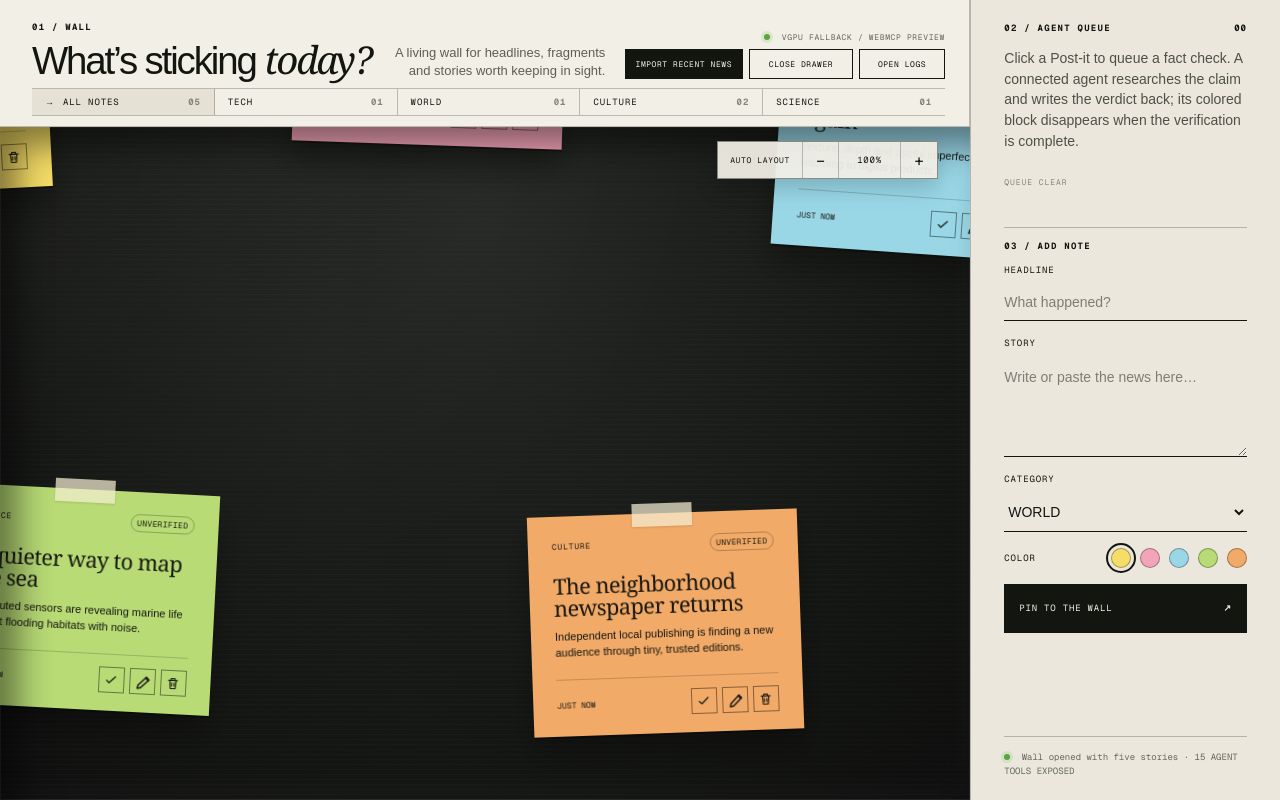
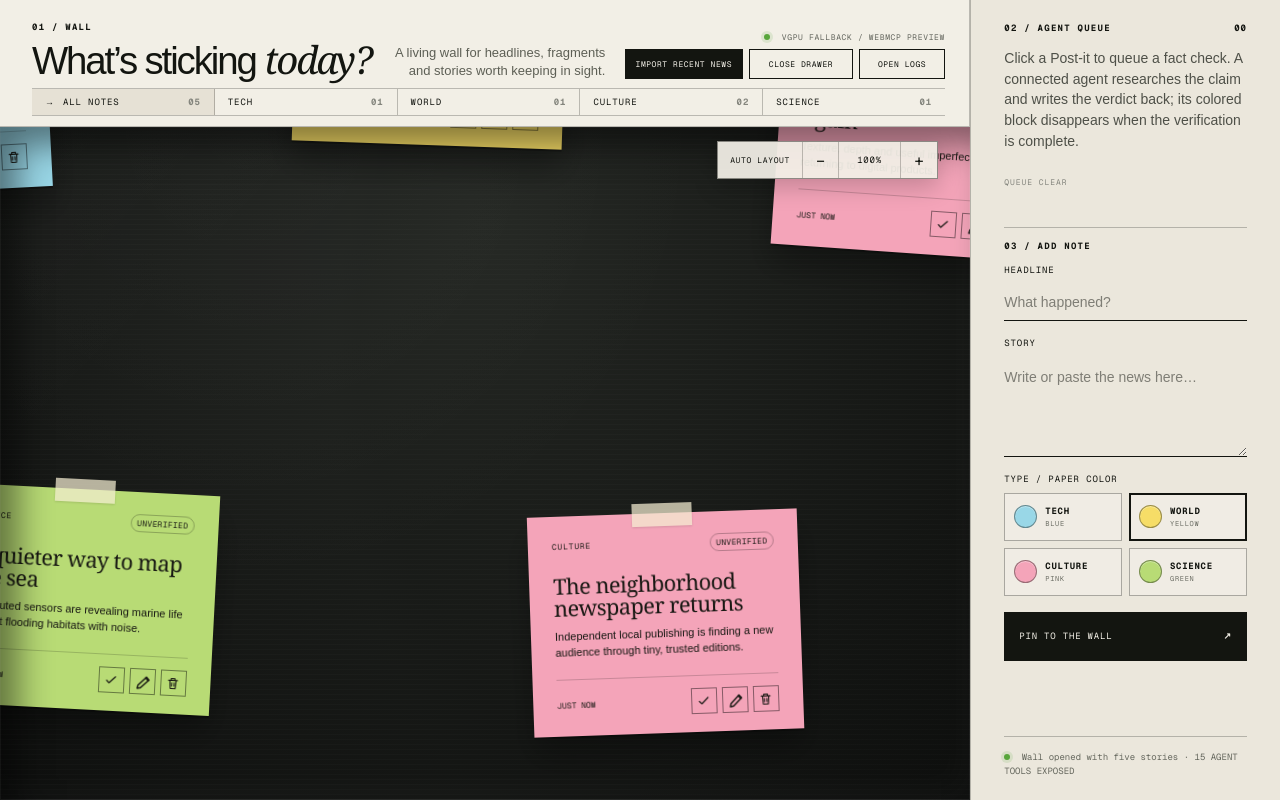
Before and after one commit to aletheia/the-daily-wall, a Next.js app: page / in a window 1280 px wide. Built offline with nearby package versions, Linux system fonts and the light colour scheme.

Commit message:
Tie news types to paper colors

```diff
--- a/app/globals.css
+++ b/app/globals.css
@@ -126,15 +126,21 @@ button.fact-badge:hover { transform: translateY(-1px); box-shadow: 0 0 0 2px rgb
 .form-code { display: block; margin-top: 0; padding-top: 12px; }
 .composer form { display: flex; flex-direction: column; gap: 16px; margin: 12px 0 20px; }
 .composer label { display: flex; flex-direction: column; gap: 8px; font: 9px var(--font-geist-mono), monospace; letter-spacing: .1em; }
-.composer input, .composer textarea, .composer select { width: 100%; border: 0; border-bottom: 1px solid var(--ink); border-radius: 0; padding: 10px 0; background: transparent; outline: none; font: 14px Arial, sans-serif; letter-spacing: 0; }
+.composer input:not([type='radio']), .composer textarea, .composer select { width: 100%; border: 0; border-bottom: 1px solid var(--ink); border-radius: 0; padding: 10px 0; background: transparent; outline: none; font: 14px Arial, sans-serif; letter-spacing: 0; }
 .composer textarea { height: 100px; resize: vertical; line-height: 1.45; }
-.color-row { display: flex; align-items: center; gap: 9px; font: 9px var(--font-geist-mono), monospace; letter-spacing: .1em; }
-.color-row > span { margin-right: auto; }
-.composer input.swatch { appearance: none; width: 20px; height: 20px; flex: 0 0 20px; padding: 0; border: 1px solid rgba(19, 22, 17, .35); border-radius: 50%; cursor: pointer; transition: transform .14s ease, outline-color .14s ease; }
-.composer input.swatch.yellow { background: #f6dd67; } .composer input.swatch.pink { background: #f4a4b9; } .composer input.swatch.blue { background: #99d7e7; } .composer input.swatch.green { background: #b8db75; } .composer input.swatch.orange { background: #f1aa67; }
-.composer input.swatch:hover { transform: scale(1.12); }
-.composer input.swatch:checked { outline: 2px solid var(--ink); outline-offset: 3px; }
-.composer input.swatch:focus-visible { outline: 3px solid #e54b36; outline-offset: 3px; }
+.type-options { margin: 0; padding: 0; border: 0; }
+.type-options legend { margin-bottom: 8px; font: 9px var(--font-geist-mono), monospace; letter-spacing: .1em; }
+.type-option-list { display: grid; grid-template-columns: repeat(2, minmax(0, 1fr)); gap: 7px; }
+.composer label.type-option { position: relative; min-width: 0; min-height: 48px; padding: 8px 9px; flex-direction: row; align-items: center; gap: 8px; border: 1px solid rgba(19, 22, 17, .32); background: rgba(255, 255, 255, .22); cursor: pointer; transition: transform .14s ease, box-shadow .14s ease, border-color .14s ease; }
+.type-option input { position: absolute; opacity: 0; pointer-events: none; }
+.type-option-swatch { width: 23px; height: 23px; flex: 0 0 23px; border: 1px solid rgba(19, 22, 17, .4); border-radius: 50%; box-shadow: inset 0 1px 0 rgba(255, 255, 255, .35); }
+.type-option-swatch.yellow { background: #f6dd67; } .type-option-swatch.pink { background: #f4a4b9; } .type-option-swatch.blue { background: #99d7e7; } .type-option-swatch.green { background: #b8db75; }
+.type-option-copy { display: flex; min-width: 0; flex-direction: column; gap: 2px; }
+.type-option-copy b { font: 700 9px var(--font-geist-mono), monospace; letter-spacing: .08em; }
+.type-option-copy small { color: #6d6f66; font: 7px var(--font-geist-mono), monospace; letter-spacing: .1em; }
+.type-option:hover { transform: translateY(-1px); box-shadow: 2px 3px 0 rgba(19, 22, 17, .11); }
+.composer label.type-option.selected { border-color: var(--ink); box-shadow: inset 0 0 0 1px var(--ink); }
+.type-option:has(input:focus-visible) { outline: 3px solid #e54b36; outline-offset: 2px; }
 .pin-button { height: 49px; padding: 0 14px; border: 1px solid var(--ink); background: var(--ink); color: var(--paper); display: flex; align-items: center; justify-content: space-between; font: 9px var(--font-geist-mono), monospace; letter-spacing: .09em; }
 .pin-button:hover { background: #e54b36; }
 .cancel-button { border: 0; background: transparent; text-decoration: underline; font: 9px var(--font-geist-mono), monospace; letter-spacing: .1em; }
--- a/app/page.tsx
+++ b/app/page.tsx
@@ -58,6 +58,18 @@ declare global {
 
 const COLORS: NoteColor[] = ['yellow', 'pink', 'blue', 'green', 'orange'];
 const CATEGORIES: Category[] = ['TECH', 'WORLD', 'CULTURE', 'SCIENCE'];
+const CATEGORY_COLORS: Record<Category, NoteColor> = {
+  TECH: 'blue',
+  WORLD: 'yellow',
+  CULTURE: 'pink',
+  SCIENCE: 'green',
+};
+const CATEGORY_COLOR_LABELS: Record<Category, string> = {
+  TECH: 'BLUE',
+  WORLD: 'YELLOW',
+  CULTURE: 'PINK',
+  SCIENCE: 'GREEN',
+};
 const FACT_CHECK_STATUSES: FactCheckStatus[] = ['unverified', 'queued', 'verified', 'disputed', 'inconclusive'];
 const AGENT_LOG_LEVELS: AgentLogLevel[] = ['info', 'success', 'warning', 'error'];
 const AGENT_ACTORS: AgentActor[] = ['human', 'agent', 'system'];
@@ -76,11 +88,11 @@ const CONFETTI_PIECES = Array.from({ length: 22 }, (_, index) => ({
 }));
 
 const INITIAL_NOTES: Note[] = [
-  { id: 'open-models', category: 'TECH', title: 'Open models close the gap', body: 'Small, specialized models are becoming the default for focused newsroom workflows.', color: 'yellow', x: 6, y: 9, rotation: -3, createdAt: '2026-08-28T07:40:00.000Z' },
-  { id: 'solar-roofs', category: 'WORLD', title: 'Cities turn roofs into power', body: 'A new wave of urban solar projects is shifting the economics of local energy.', color: 'pink', x: 38, y: 5, rotation: 2, createdAt: '2026-08-28T07:41:00.000Z' },
-  { id: 'tactile-ui', category: 'CULTURE', title: 'Interfaces get tactile again', body: 'Texture, depth and useful imperfection are returning to digital products.', color: 'blue', x: 68, y: 14, rotation: 4, createdAt: '2026-08-28T07:42:00.000Z' },
+  { id: 'open-models', category: 'TECH', title: 'Open models close the gap', body: 'Small, specialized models are becoming the default for focused newsroom workflows.', color: 'blue', x: 6, y: 9, rotation: -3, createdAt: '2026-08-28T07:40:00.000Z' },
+  { id: 'solar-roofs', category: 'WORLD', title: 'Cities turn roofs into power', body: 'A new wave of urban solar projects is shifting the economics of local energy.', color: 'yellow', x: 38, y: 5, rotation: 2, createdAt: '2026-08-28T07:41:00.000Z' },
+  { id: 'tactile-ui', category: 'CULTURE', title: 'Interfaces get tactile again', body: 'Texture, depth and useful imperfection are returning to digital products.', color: 'pink', x: 68, y: 14, rotation: 4, createdAt: '2026-08-28T07:42:00.000Z' },
   { id: 'quiet-ocean', category: 'SCIENCE', title: 'A quieter way to map the sea', body: 'Distributed sensors are revealing marine life without flooding habitats with noise.', color: 'green', x: 16, y: 52, rotation: 3, createdAt: '2026-08-28T07:43:00.000Z' },
-  { id: 'local-paper', category: 'CULTURE', title: 'The neighborhood newspaper returns', body: 'Independent local publishing is finding a new audience through tiny, trusted editions.', color: 'orange', x: 53, y: 54, rotation: -2, createdAt: '2026-08-28T07:44:00.000Z' },
+  { id: 'local-paper', category: 'CULTURE', title: 'The neighborhood newspaper returns', body: 'Independent local publishing is finding a new audience through tiny, trusted editions.', color: 'pink', x: 53, y: 54, rotation: -2, createdAt: '2026-08-28T07:44:00.000Z' },
 ];
 
 const BOARD_SHADER = /* wgsl */ `
@@ -240,14 +252,15 @@ function linkedText(text: string): ReactNode[] {
   return content;
 }
 
-function createNote(input: { title: string; body: string; category?: Category; color?: NoteColor }, index: number): Note {
+function createNote(input: { title: string; body: string; category?: Category }, index: number): Note {
   const [x, y] = LAYOUT[index % LAYOUT.length];
+  const category = input.category ?? 'WORLD';
   return {
     id: `note-${Date.now()}-${index}`,
     title: input.title.slice(0, 90),
     body: input.body.slice(0, 420),
-    category: input.category ?? 'WORLD',
-    color: input.color ?? COLORS[index % COLORS.length],
+    category,
+    color: CATEGORY_COLORS[category],
     x,
     y,
     rotation: ROTATIONS[index % ROTATIONS.length],
@@ -256,13 +269,17 @@ function createNote(input: { title: string; body: string; category?: Category; c
   };
 }
 
+function normalizeNote(note: Note): Note {
+  const category = CATEGORIES.includes(note.category) ? note.category : 'WORLD';
+  return { ...note, category, color: CATEGORY_COLORS[category] };
+}
+
 export default function Home() {
   const [notes, setNotes] = useState<Note[]>(INITIAL_NOTES);
   const [activeFilter, setActiveFilter] = useState<Filter>('ALL');
   const [headline, setHeadline] = useState('');
   const [story, setStory] = useState('');
   const [category, setCategory] = useState<Category>('WORLD');
-  const [color, setColor] = useState<NoteColor>('yellow');
   const [editingId, setEditingId] = useState<string | null>(null);
   const [lastEvent, setLastEvent] = useState('Wall opened with five stories');
   const [gpuStatus, setGpuStatus] = useState<'loading' | 'ready' | 'fallback'>('loading');
@@ -345,7 +362,6 @@ export default function Home() {
     setHeadline('');
     setStory('');
     setCategory('WORLD');
-    setColor('yellow');
     setEditingId(null);
   }, []);
 
@@ -396,7 +412,7 @@ export default function Home() {
     return sizes;
   }, []);
 
-  const addNewsNote = useCallback((input: { title: string; body: string; category?: Category; color?: NoteColor }, actor: AgentActor) => {
+  const addNewsNote = useCallback((input: { title: string; body: string; category?: Category }, actor: AgentActor) => {
     const operation = noteAddQueueRef.current.then(async () => {
       const current = notesRef.current;
       const next = createNote(input, current.length);
@@ -445,7 +461,7 @@ export default function Home() {
         storageReadyRef.current = true;
         if (stored) {
           const parsed = JSON.parse(stored) as Note[];
-          if (Array.isArray(parsed)) commitNotes(parsed.slice(0, 24));
+          if (Array.isArray(parsed)) commitNotes(parsed.slice(0, 24).map(normalizeNote));
         }
         if (storedActions) {
           const parsed = JSON.parse(storedActions) as AgentAction[];
@@ -603,11 +619,11 @@ export default function Home() {
             headline: { type: 'string', description: 'Short news headline.' },
             story: { type: 'string', description: 'News summary or pasted story.' },
             category: { type: 'string', enum: CATEGORIES },
-            color: { type: 'string', enum: COLORS },
+            color: { type: 'string', enum: COLORS, description: 'Deprecated compatibility field. Paper color is determined by category.' },
           },
           required: ['headline', 'story'],
         },
-        execute: ({ headline: rawHeadline, story: rawStory, category: rawCategory, color: rawColor }) => {
+        execute: ({ headline: rawHeadline, story: rawStory, category: rawCategory }) => {
           const cleanHeadline = String(rawHeadline ?? '').trim();
           const cleanStory = String(rawStory ?? '').trim();
           if (!cleanHeadline || !cleanStory) return { success: false, error: 'Headline and story are required.' };
@@ -615,32 +631,32 @@ export default function Home() {
             title: cleanHeadline,
             body: cleanStory,
             category: CATEGORIES.includes(rawCategory as Category) ? rawCategory as Category : 'WORLD',
-            color: COLORS.includes(rawColor as NoteColor) ? rawColor as NoteColor : undefined,
           }, 'agent');
         },
       }, options);
       await context!.registerTool({
         name: 'update_news_note',
-        description: 'Edit the headline, story, category, or color of an existing news Post-it.',
+        description: 'Edit the headline, story, or category of an existing news Post-it. Paper color follows category.',
         inputSchema: {
           type: 'object',
           properties: {
             id: { type: 'string' }, headline: { type: 'string' }, story: { type: 'string' },
-            category: { type: 'string', enum: CATEGORIES }, color: { type: 'string', enum: COLORS },
+            category: { type: 'string', enum: CATEGORIES }, color: { type: 'string', enum: COLORS, description: 'Deprecated compatibility field. Paper color is determined by category.' },
           },
           required: ['id'],
         },
-        execute: ({ id, headline: newHeadline, story: newStory, category: newCategory, color: newColor }) => {
+        execute: ({ id, headline: newHeadline, story: newStory, category: newCategory }) => {
           const noteId = String(id);
           const current = notesRef.current;
           const targetNote = current.find((note) => note.id === noteId);
           if (!targetNote) return { success: false, error: 'Note not found.' };
+          const category = CATEGORIES.includes(newCategory as Category) ? newCategory as Category : targetNote.category;
           const updated: Note = {
             ...targetNote,
             title: newHeadline === undefined ? targetNote.title : String(newHeadline).trim().slice(0, 90),
             body: newStory === undefined ? targetNote.body : String(newStory).trim().slice(0, 420),
-            category: CATEGORIES.includes(newCategory as Category) ? newCategory as Category : targetNote.category,
-            color: COLORS.includes(newColor as NoteColor) ? newColor as NoteColor : targetNote.color,
+            category,
+            color: CATEGORY_COLORS[category],
           };
           commitNotes(current.map((note) => note.id === noteId ? updated : note));
           setLastEvent(`Agent edited “${updated.title}”`);
@@ -931,16 +947,16 @@ export default function Home() {
     const cleanStory = story.trim();
     if (!cleanHeadline || !cleanStory) { setLastEvent('Add a headline and story first'); return }
     if (editingId) {
-      commitNotes((current) => current.map((note) => note.id === editingId ? { ...note, title: cleanHeadline.slice(0, 90), body: cleanStory.slice(0, 420), category, color } : note));
+      commitNotes((current) => current.map((note) => note.id === editingId ? { ...note, title: cleanHeadline.slice(0, 90), body: cleanStory.slice(0, 420), category, color: CATEGORY_COLORS[category] } : note));
       setLastEvent(`Updated “${cleanHeadline}”`);
     } else {
-      void addNewsNote({ title: cleanHeadline, body: cleanStory, category, color }, 'human');
+      void addNewsNote({ title: cleanHeadline, body: cleanStory, category }, 'human');
     }
     resetComposer();
   };
 
   const editNote = (note: Note) => {
-    setHeadline(note.title); setStory(note.body); setCategory(note.category); setColor(note.color); setEditingId(note.id);
+    setHeadline(note.title); setStory(note.body); setCategory(note.category); setEditingId(note.id);
     setLastEvent(`Editing “${note.title}”`);
   };
 
@@ -1090,8 +1106,19 @@ export default function Home() {
           <form onSubmit={submitNote}>
             <label>HEADLINE<input value={headline} onChange={(event) => setHeadline(event.target.value)} maxLength={90} placeholder="What happened?" /></label>
             <label>STORY<textarea value={story} onChange={(event) => setStory(event.target.value)} maxLength={420} placeholder="Write or paste the news here…" /></label>
-            <label>CATEGORY<select value={category} onChange={(event) => setCategory(event.target.value as Category)}>{CATEGORIES.map((item) => <option key={item}>{item}</option>)}</select></label>
-            <div className="color-row"><span>COLOR</span>{COLORS.map((item) => <input type="radio" name="note-color" value={item} key={item} className={`swatch ${item}`} checked={color === item} onChange={() => setColor(item)} aria-label={`Use ${item} paper`} title={item} />)}</div>
+            <fieldset className="type-options">
+              <legend>TYPE / PAPER COLOR</legend>
+              <div className="type-option-list">
+                {CATEGORIES.map((item) => {
+                  const itemColor = CATEGORY_COLORS[item];
+                  return <label key={item} className={`type-option ${category === item ? 'selected' : ''}`}>
+                    <input type="radio" name="note-category" value={item} checked={category === item} onChange={() => setCategory(item)} />
+                    <span className={`type-option-swatch ${itemColor}`} aria-hidden="true" />
+                    <span className="type-option-copy"><b>{item}</b><small>{CATEGORY_COLOR_LABELS[item]}</small></span>
+                  </label>;
+                })}
+              </div>
+            </fieldset>
             <button type="submit" className="pin-button"><span>{editingId ? 'UPDATE THE NOTE' : 'PIN TO THE WALL'}</span><b>↗</b></button>
             {editingId && <button type="button" className="cancel-button" onClick={resetComposer}>CANCEL EDIT</button>}
           </form>
```
